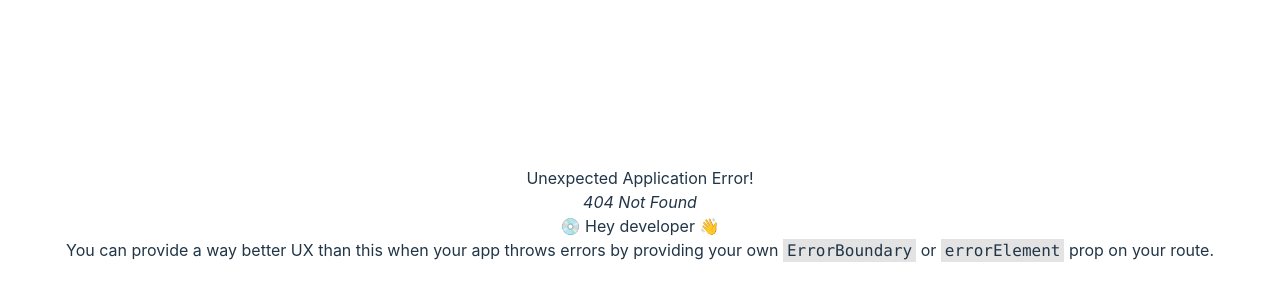
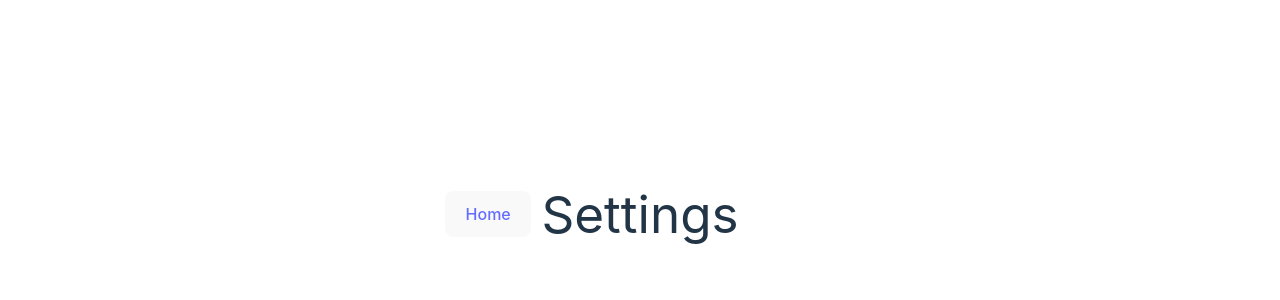
Before and after one commit to Dakkra/MNIEsMoodManager, a React (Vite) app in the folder moodtrackerweb/: page /settings in a window 1280 px wide. Before the commit this address had no page. Shown: the part 186-486 px from the top of the page. Built offline with nearby package versions, Linux system fonts and the light colour scheme.

Commit message:
Parameterize page header into a component and stub settings page

```diff
--- a/moodtrackerweb/src/EntriesPage.tsx
+++ b/moodtrackerweb/src/EntriesPage.tsx
@@ -1,7 +1,7 @@
-import {Link} from "react-router-dom";
 import Button from "./Button.tsx";
 import {useState} from "react";
 import EntryRow from "./EntryRow.tsx";
+import PageHeader from "./PageHeader.tsx";
 
 interface Entry {
     id: string;
@@ -21,10 +21,7 @@ function EntriesPage() {
 
     return (
         <>
-            <div className={"flex relative justify-center items-center"}>
-                <Link className={"absolute left-[-6rem]"} to="/"><Button>Home</Button></Link>
-                <h1 className={"inline"}>Entries</h1>
-            </div>
+            <PageHeader title={"Entries"}/>
 
             <div className={"flex flex-col justify-center gap-4 my-8"}>
                 <Button
--- a/moodtrackerweb/src/LandingPage.tsx
+++ b/moodtrackerweb/src/LandingPage.tsx
@@ -10,6 +10,7 @@ function LandingPage() {
                 <div className={"flex flex-row justify-center gap-4"}>
                     <Link to="/entries"><Button>Entries</Button></Link>
                     <Link to="/stats"><Button>Stats</Button></Link>
+                    <Link to="/settings"><Button>Settings</Button></Link>
                 </div>
             </div>
         </>
--- /dev/null
+++ b/moodtrackerweb/src/PageHeader.tsx
@@ -0,0 +1,16 @@
+import {Link} from "react-router-dom";
+import Button from "./Button.tsx";
+
+interface PageHeaderProps {
+    title: string;
+}
+
+const PageHeader = (props: PageHeaderProps) => {
+    return (
+        <div className={"flex relative justify-center items-center"}>
+            <Link className={"absolute left-[-6rem]"} to="/"><Button>Home</Button></Link>
+            <h1 className={"inline"}>{props.title}</h1>
+        </div>
+    );
+}
+export default PageHeader;
--- /dev/null
+++ b/moodtrackerweb/src/SettingsPage.tsx
@@ -0,0 +1,9 @@
+import PageHeader from "./PageHeader.tsx";
+
+const SettingsPage = () => {
+    return <>
+        <PageHeader title={"Settings"}/>
+    </>
+}
+
+export default SettingsPage;
--- a/moodtrackerweb/src/StatsPage.tsx
+++ b/moodtrackerweb/src/StatsPage.tsx
@@ -1,14 +1,10 @@
-import {Link} from "react-router-dom";
-import Button from "./Button.tsx";
+import PageHeader from "./PageHeader.tsx";
 
 function StatsPage() {
 
     return (
         <>
-            <div className={"flex relative justify-center items-center"}>
-                <Link className={"absolute left-[-6rem]"} to="/"><Button>Home</Button></Link>
-                <h1 className={"inline"}>Statistics</h1>
-            </div>
+            <PageHeader title={"Statistics"}/>
         </>
     )
 }
```
Also changed, not shown: moodtrackerweb/src/main.tsx (+8 -3 lines).
